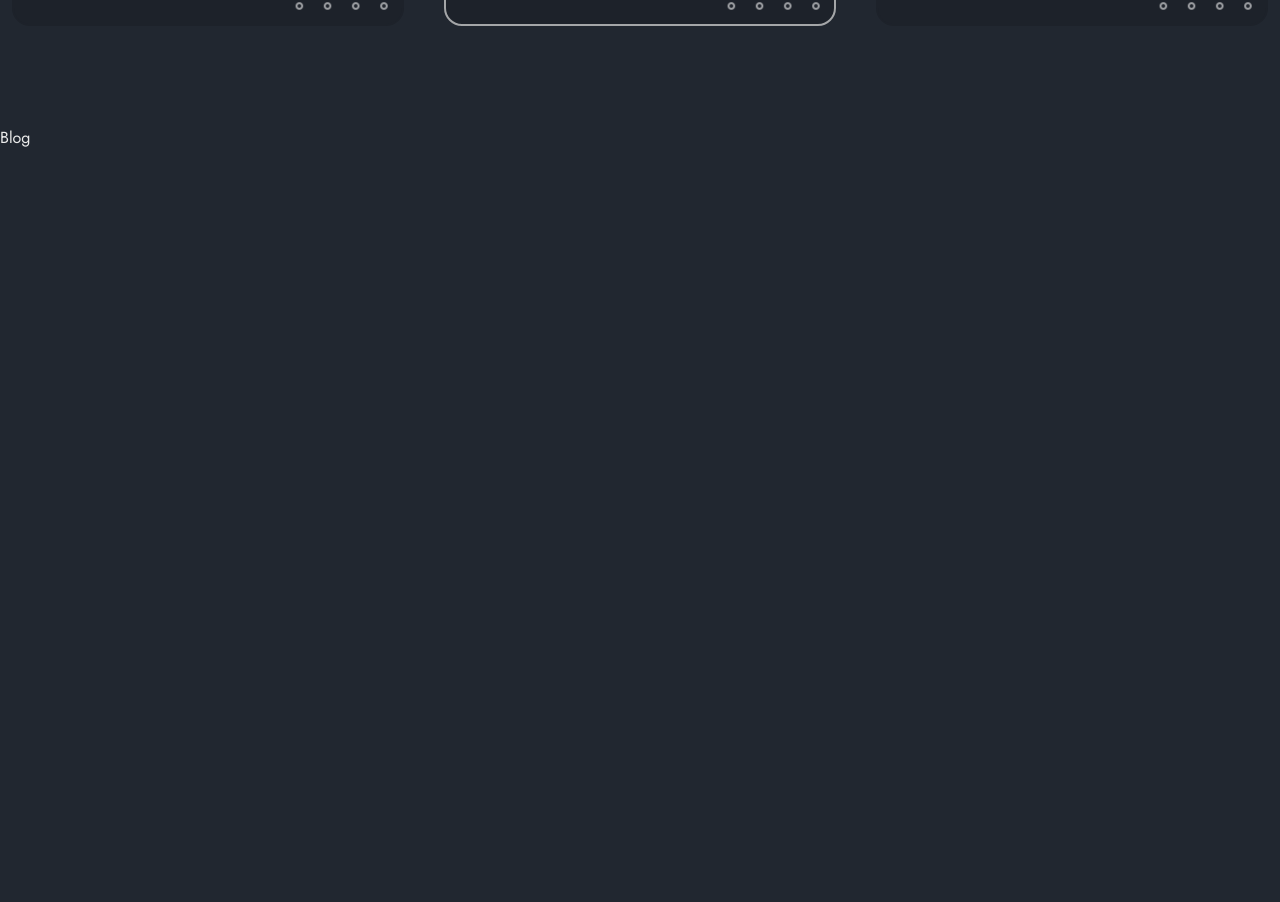
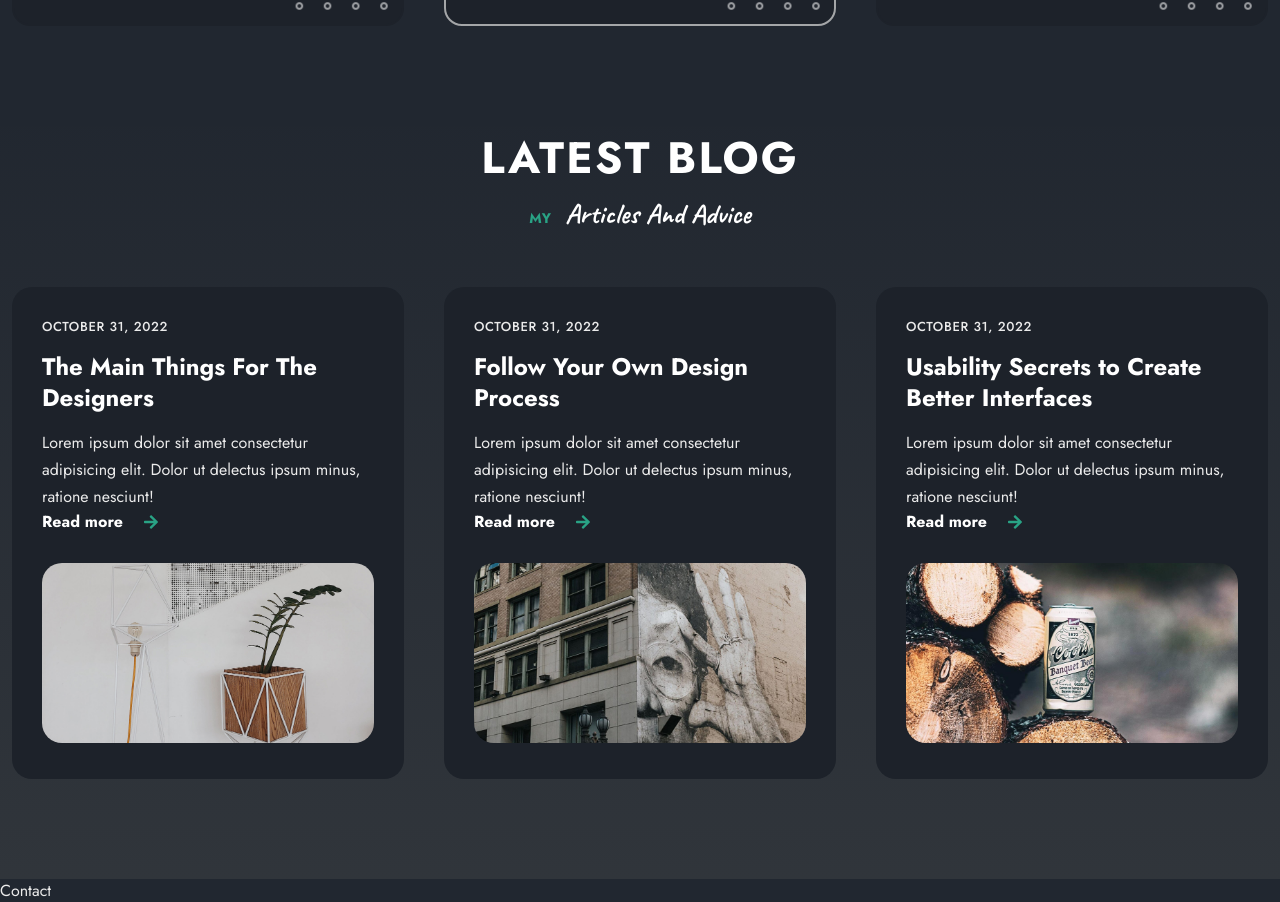
Before and after one commit to CodeEmcent/Inno-portfolio, a React (Vite) app in the folder portfolio/: page / in a window 1280 px wide. Shown: the part 5899-6801 px from the top of the page. Before the commit the page ends 6048 px from the top, so only its background shows below. Built offline with nearby package versions, Linux system fonts and the light colour scheme.

Commit message:
Blog Component Added

```diff
--- a/portfolio/src/App.jsx
+++ b/portfolio/src/App.jsx
@@ -8,6 +8,7 @@ import Resume from './components/resume/Resume'
 import Testimonials from './components/testimonials/Testimonials'
 import Pricing from './components/pricing/Pricing'
 import Blog from './components/blog/Blog'
+import Contact from './components/contact/Contact'
 
 function App() {
   return (
@@ -20,6 +21,7 @@ function App() {
       <Testimonials />
       <Pricing />
       <Blog />
+      <Contact />
     </main>
   )
 }
--- a/portfolio/src/components/blog/Blog.jsx
+++ b/portfolio/src/components/blog/Blog.jsx
@@ -1,8 +1,70 @@
 import React from 'react'
+import { FaArrowRight } from 'react-icons/fa'
+import Blog1 from '../../assets/blog1.jpg'
+import Blog2 from '../../assets/blog2.jpg'
+import Blog3 from '../../assets/blog3.jpg'
+import './blog.css'
 
 const Blog = () => {
   return (
-    <div>Blog</div>
+    <section className='blog section' id='blog'>
+      <h2 className='section__title text-cs'>Latest Blog</h2>
+      <p className='section__subtitle'>
+        My <span>Articles and Advice</span>
+      </p>
+
+      <div className='blog__container container grid'>
+        <div className='blog__item card card-two'>
+          <span className='blog__date text-cs'>OCTOBER 31, 2022</span>
+          <h3 className='blog__title'>The Main Things For The Designers</h3>
+          <p className='description'>
+            Lorem ipsum dolor sit amet consectetur adipisicing elit. Dolor ut
+            delectus ipsum minus, ratione nesciunt!
+          </p>
+
+          <a href='#' className='link'>
+            Read more
+            <FaArrowRight className='link__icon' />
+          </a>
+
+          <img src={Blog1} alt='' className='blog__img' />
+        </div>
+
+        <div className='blog__item card card-two'>
+          <span className='blog__date text-cs'>OCTOBER 31, 2022</span>
+          <h3 className='blog__title'>Follow Your Own Design Process</h3>
+          <p className='description'>
+            Lorem ipsum dolor sit amet consectetur adipisicing elit. Dolor ut
+            delectus ipsum minus, ratione nesciunt!
+          </p>
+
+          <a href='#' className='link'>
+            Read more
+            <FaArrowRight className='link__icon' />
+          </a>
+
+          <img src={Blog2} alt='' className='blog__img' />
+        </div>
+
+        <div className='blog__item card card-two'>
+          <span className='blog__date text-cs'>OCTOBER 31, 2022</span>
+          <h3 className='blog__title'>
+            Usability Secrets to Create Better Interfaces
+          </h3>
+          <p className='description'>
+            Lorem ipsum dolor sit amet consectetur adipisicing elit. Dolor ut
+            delectus ipsum minus, ratione nesciunt!
+          </p>
+
+          <a href='#' className='link'>
+            Read more
+            <FaArrowRight className='link__icon' />
+          </a>
+
+          <img src={Blog3} alt='' className='blog__img' />
+        </div>
+      </div>
+    </section>
   )
 }
 
--- a/portfolio/src/components/blog/blog.css
+++ b/portfolio/src/components/blog/blog.css
@@ -0,0 +1,48 @@
+.blog {
+  background-image: var(--first-gradient);
+}
+
+.blog__container {
+  grid-template-columns: repeat(3, 1fr);
+  gap: 40px;
+}
+
+.blog__date {
+  display: flex;
+  color: var(--title-font-size);
+  font-size: var(--tiny-font-size);
+  font-weight: 500;
+  margin-bottom: 15px;
+}
+
+.blog__title {
+  font-size: var(--h4-font-size);
+  line-height: 1.3;
+  margin-bottom: 15px;
+  transition: all 0.7s var(--transition);
+  -webkit-transition: all 0.7s var(--transition);
+  -moz-transition: all 0.7s var(--transition);
+  -ms-transition: all 0.7s var(--transition);
+  -o-transition: all 0.7s var(--transition);
+  cursor: pointer;
+}
+
+.blog__title:hover {
+  color: var(--primary-color);
+}
+
+.blog__description {
+  margin-bottom: 10px;
+}
+
+.blog__img {
+  margin-top: 30px;
+  height: 180px;
+  width: 100%;
+  border-radius: 20px;
+  -webkit-border-radius: 20px;
+  -moz-border-radius: 20px;
+  -ms-border-radius: 20px;
+  -o-border-radius: 20px;
+  object-fit: cover;
+}
--- /dev/null
+++ b/portfolio/src/components/contact/Contact.jsx
@@ -0,0 +1,8 @@
+import React from 'react'
+import './contact.css'
+
+const Contact = () => {
+  return <div>Contact</div>
+}
+
+export default Contact
```
Also changed, not shown: portfolio/src/components/contact/contact.css (added).
